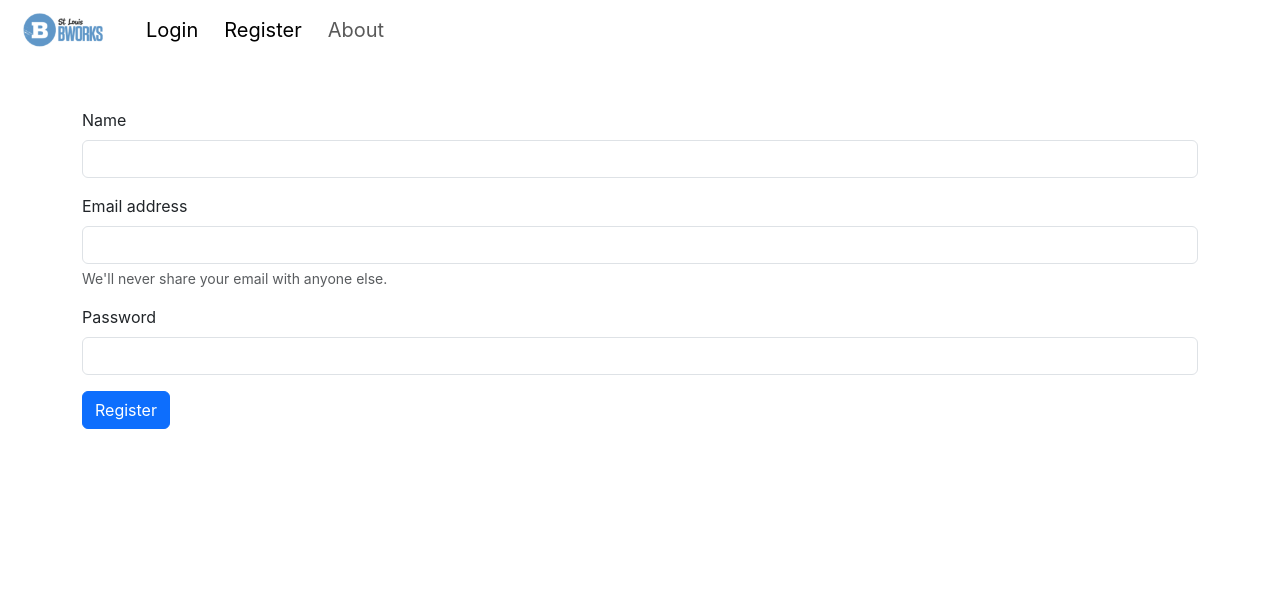
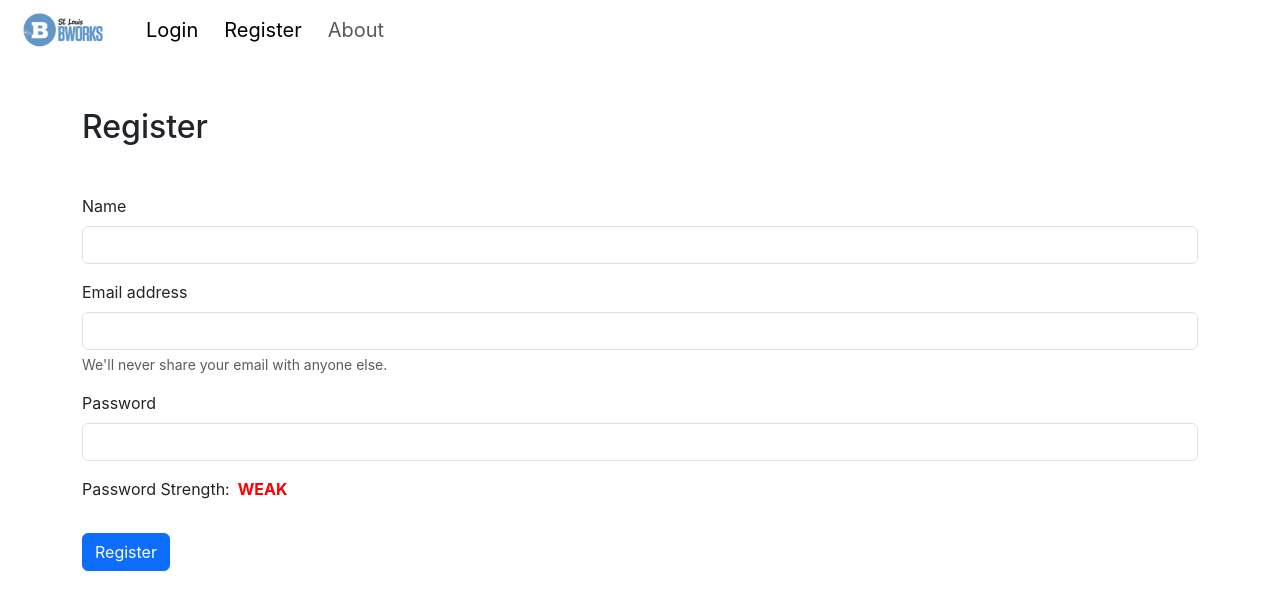
Before and after one commit to slu-csci-5030/material-donor-mutual-assist, a React (Create React App) app: page /register in a window 1280 px wide. Shown: the top 610 px of the page. Built offline with nearby package versions, Linux system fonts and the light colour scheme.

Commit message:
code-06-vineeth

```diff
--- a/src/Components/Login.js
+++ b/src/Components/Login.js
@@ -1,41 +1,54 @@
-import React, {useState} from 'react'
+import React, { useState } from 'react';
 import { Link } from 'react-router-dom';
-//import { useNavigate } from 'react-router-dom'
-
 
 const Login = (props) => {
-    const [credentials, setCredentials] = useState({email: "", password: ""})
-    //let history = useNavigate();
+    const [credentials, setCredentials] = useState({ email: "", password: "" });
+    const [captcha, setCaptcha] = useState("");
+    const [captchaValue, setCaptchaValue] = useState("");
+    const [errorMessage, setErrorMessage] = useState("");
+
+    const generateCaptcha = () => {
+        const randomCaptcha = Math.random().toString(36).substring(7);
+        setCaptcha(randomCaptcha);
+    };
 
     const handleSubmit = async (e) => {
         e.preventDefault();
+
+        // Validate CAPTCHA
+        if (captchaValue.toLowerCase() !== captcha.toLowerCase()) {
+            setErrorMessage("Incorrect CAPTCHA. Please try again.");
+            return;
+        }
+
         const response = await fetch("http://localhost:5000/api/auth/login", {
             method: 'POST',
             headers: {
                 'Content-Type': 'application/json'
             },
-            body: JSON.stringify({email: credentials.email, password: credentials.password})
+            body: JSON.stringify({ email: credentials.email, password: credentials.password })
         });
-        const json = await response.json()
-        console.log(json);
-        if (json.success){
-            // Save the auth token and redirect
+        const json = await response.json();
+
+        if (json.success) {
             localStorage.setItem('token', json.authtoken);
-            window.location.href = '/About'
+            window.location.href = '/About';
+        } else {
+            setErrorMessage("Invalid credentials");
+        }
+    };
 
-        }
-        else{
-            alert("Invalid credentials");
-        }
-    }
+    const onChange = (e) => {
+        setCredentials({ ...credentials, [e.target.name]: e.target.value });
+    };
 
-    const onChange = (e)=>{
-        setCredentials({...credentials, [e.target.name]: e.target.value})
-    }
+    const handleCaptchaChange = (e) => {
+        setCaptchaValue(e.target.value);
+    };
 
     return (
         <div>
-            <form  onSubmit={handleSubmit} className='my-5 container'>
+            <form onSubmit={handleSubmit} className='my-5 container'>
                 <div className="mb-3">
                     <label htmlFor="email" className="form-label">Email address</label>
                     <input type="email" className="form-control" value={credentials.email} onChange={onChange} id="email" name="email" aria-describedby="emailHelp" />
@@ -45,12 +58,18 @@ const Login = (props) => {
                     <label htmlFor="password" className="form-label">Password</label>
                     <input type="password" className="form-control" value={credentials.password} onChange={onChange} name="password" id="password" />
                 </div>
+                <div className="mb-3">
+                    <label htmlFor="captcha" className="form-label">CAPTCHA: {captcha}</label>
+                    <input type="text" className="form-control" value={captchaValue} onChange={handleCaptchaChange} id="captcha" name="captcha" />
+                </div>
+                {errorMessage && <div className="alert alert-danger" role="alert">{errorMessage}</div>}
 
-                <button type="submit" className="btn btn-primary">Submit</button>
+                <button type="submit" className="btn btn-primary" disabled={!captchaValue}>Submit</button>
                 <Link to="/forgot-password" className="btn btn-link">Forgot Password?</Link> {/* Link to Forgot Password page */}
+                <button type="button" className="btn btn-secondary" onClick={generateCaptcha}>Refresh CAPTCHA</button>
             </form>
         </div>
-    )
-}
+    );
+};
 
-export default Login
+export default Login;
--- a/src/Components/Register.js
+++ b/src/Components/Register.js
@@ -2,8 +2,23 @@ import React, { useState } from 'react';
 
 const Register = () => {
     const [credentials, setCredentials] = useState({ name: "", email: "", password: "" });
+    const [passwordStrength, setPasswordStrength] = useState("weak");
     const [successMessage, setSuccessMessage] = useState("");
     const [errorMessage, setErrorMessage] = useState("");
+
+    const handleChange = (e) => {
+        const password = e.target.value;
+        setCredentials({ ...credentials, password });
+
+        // Determine password strength
+        if (password.length < 5) {
+            setPasswordStrength("weak");
+        } else if (password.length >= 5 && password.length <= 8) {
+            setPasswordStrength("medium");
+        } else {
+            setPasswordStrength("strong");
+        }
+    };
 
     const handleSubmit = async (e) => {
         e.preventDefault();
@@ -45,26 +60,26 @@ const Register = () => {
         }
     };
 
-
-    const onChange = (e) => {
-        setCredentials({ ...credentials, [e.target.name]: e.target.value });
-    };
-
     return (
-        <div>
-            <form onSubmit={handleSubmit} className='my-5 container'>
+        <div className="container mt-5">
+            <h2>Register</h2>
+            <form onSubmit={handleSubmit} className='my-5'>
                 <div className="mb-3">
                     <label htmlFor="name" className="form-label">Name</label>
-                    <input type="text" className="form-control" value={credentials.name} onChange={onChange} id="name" name="name" aria-describedby="emailHelp" />
+                    <input type="text" className="form-control" value={credentials.name} onChange={(e) => setCredentials({ ...credentials, name: e.target.value })} id="name" name="name" aria-describedby="emailHelp" />
                 </div>
                 <div className="mb-3">
                     <label htmlFor="email" className="form-label">Email address</label>
-                    <input type="email" className="form-control" value={credentials.email} onChange={onChange} id="email" name="email" aria-describedby="emailHelp" />
+                    <input type="email" className="form-control" value={credentials.email} onChange={(e) => setCredentials({ ...credentials, email: e.target.value })} id="email" name="email" aria-describedby="emailHelp" />
                     <div id="emailHelp" className="form-text">We'll never share your email with anyone else.</div>
                 </div>
-                <div className="mb-3">
+                <div className="mb-3 position-relative">
                     <label htmlFor="password" className="form-label">Password</label>
-                    <input type="password" className="form-control" value={credentials.password} onChange={onChange} name="password" id="password" />
+                    <input type="password" className="form-control" value={credentials.password} onChange={handleChange} name="password" id="password" />
+                    <div className="password-strength-meter" style={{display: 'flex'}}>
+                    <p className='my-3'>Password Strength:</p>  <p className={`text-${passwordStrength} my-3 mx-2`} style={{ marginTop: '5px', textAlign: 'center', fontWeight: 'bold' }}>{passwordStrength.toUpperCase()}</p>
+                    </div>
+
                 </div>
                 {errorMessage && <div className="alert alert-danger" role="alert">{errorMessage}</div>}
                 {successMessage && <div className="alert alert-success" role="alert">{successMessage}</div>}
--- a/src/index.css
+++ b/src/index.css
@@ -11,3 +11,15 @@ code {
   font-family: source-code-pro, Menlo, Monaco, Consolas, 'Courier New',
     monospace;
 }
+
+.text-weak {
+  color: red;
+}
+
+.text-medium{
+color: yellow;
+}
+
+.text-strong {
+  color: green;
+}
```
